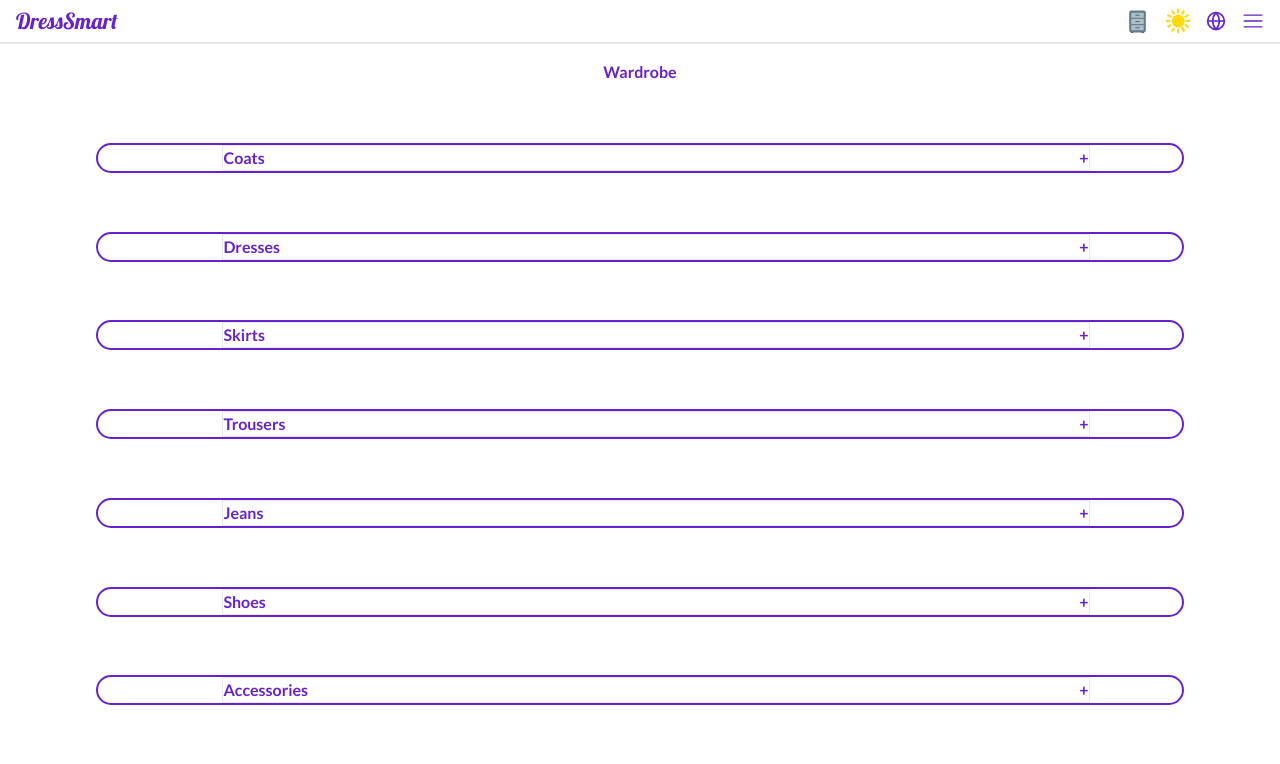
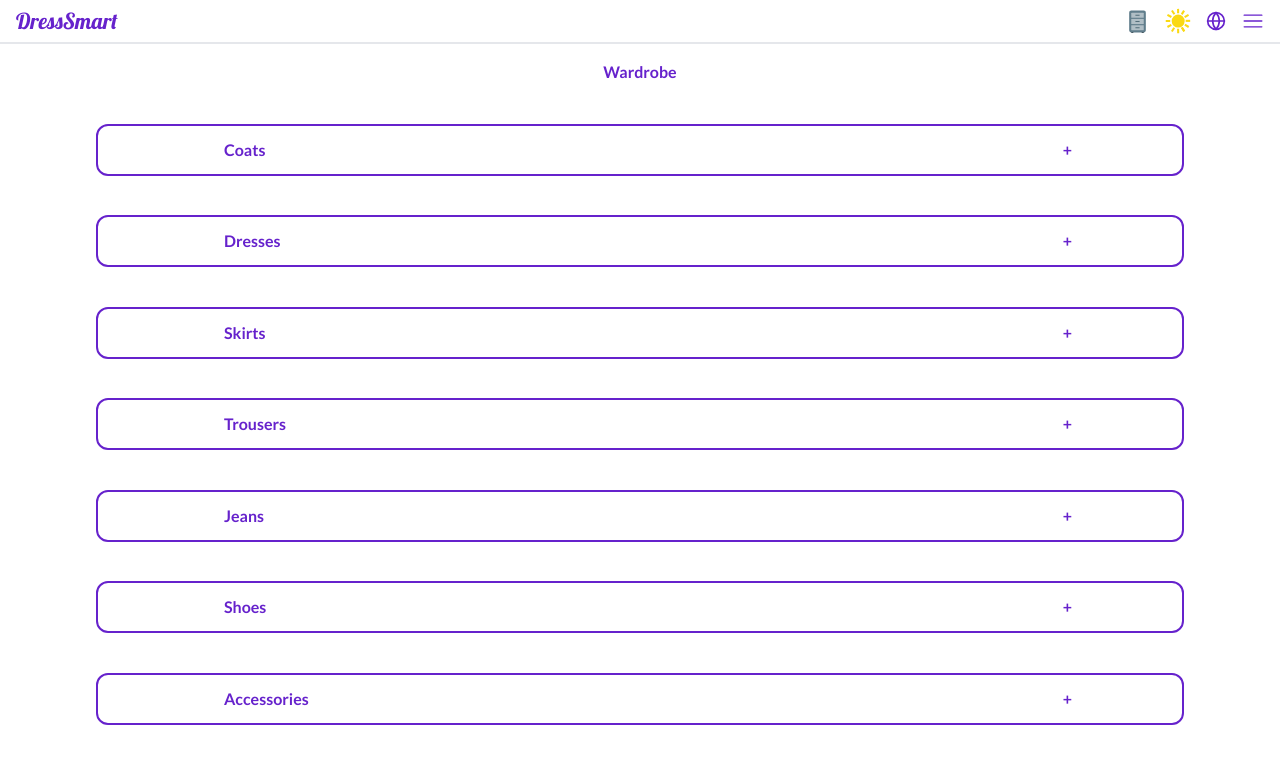
Before and after one commit to Xiaoru-Sun/dress-smart-fe, a React (Vite) app: page /wardrobe in a window 1280 px wide. Shown: the top 764 px of the page. Built offline with nearby package versions, Linux system fonts and the light colour scheme.

Commit message:
uses index, subIndex state to control dropdowns

```diff
--- a/src/components/WardrobeList.tsx
+++ b/src/components/WardrobeList.tsx
@@ -3,55 +3,70 @@ import { useEffect, useRef, useState } from "react";
 
 type categoryObject = { category: string; subCategory: string[] };
 type WardrobeProp = { wardrobeData: categoryObject[] };
+let IndexProp: number;
 
 const WardrobeList = ({ wardrobeData }: WardrobeProp) => {
-  const [toggledCategoryCardIndex, setToggledCategoryCardIndex] = useState<
-    null | number
-  >(null);
+  const [categoryIndex, setCategoryIndex] = useState(null);
+  const [subCategoryIndex, setSubcategoryIndex] = useState(null);
 
-  const handleToggle = (index: number) => {
-    setToggledCategoryCardIndex(
-      toggledCategoryCardIndex === index ? null : index
+  const handleClickCategory = (index) => {
+    setCategoryIndex((categoryIndex) =>
+      index === categoryIndex ? null : index
+    );
+    setSubcategoryIndex(null);
+  };
+
+  const handleSubCategoryIndex = (subIndex) => {
+    setSubcategoryIndex((subCategoryIndex) =>
+      subCategoryIndex === subIndex ? null : subIndex
     );
   };
 
-  const dropDownRefs = useRef([]);
-
-  useEffect(() => {
-    const handleClickOutside = (e: React.ChangeEvent<HTMLInputElement>) => {
-      console.log(e.target);
-      if (toggledCategoryCardIndex !== null) {
-        const currentDropdownRef =
-          dropDownRefs.current[toggledCategoryCardIndex];
-        if (currentDropdownRef && !currentDropdownRef.contains(e.target)) {
-          setToggledCategoryCardIndex(null);
-        }
-      }
-    };
-    document.addEventListener("click", handleClickOutside);
-    return () => {
-      document.removeEventListener("click", handleClickOutside);
-    };
-  });
-  console.log(toggledCategoryCardIndex);
-
   return (
-    <div className="h-[85%] w-[85%] flex flex-col justify-evenly">
-      {wardrobeData.map((categoryObject, index) => {
-        return (
-          <CategoryCard
-            categoryObject={categoryObject}
-            handleToggle={() => {
-              console.log("log category index", index);
-              handleToggle(index);
-            }}
-            ref={(instance) => (dropDownRefs.current[index] = instance)}
-            isToggled={index === toggledCategoryCardIndex}
-            index={index}
-          />
-        );
-      })}
-    </div>
+    <>
+      <div className="h-[85%] w-[85%] flex flex-col justify-evenly">
+        {wardrobeData.map((categoryObject, index) => (
+          <div key={index}>
+            <div className="flex items-center justify-center rounded-xl border-secondary border-solid border-2 p-3">
+              <button
+                className="w-[80%] h-full flex justify-between ml-4 text-secondary font-semibold"
+                onClick={() => {
+                  console.log(index);
+                  handleClickCategory(index);
+                }}
+              >
+                <span> {categoryObject.category}</span>
+                <span>{index === categoryIndex ? "-" : "+"}</span>
+              </button>
+            </div>
+            <div>
+              {categoryObject.subCategory.map((subCategory, subIndex) => (
+                <div
+                  key={subIndex}
+                  className={`${
+                    index === categoryIndex ? "visible" : "hidden"
+                  }`}
+                >
+                  <div className="flex items-center justify-center rounded-xl border-primary border-solid border-2 p-3">
+                    <button
+                      className="w-[80%] h-full flex justify-between ml-4 text-secondary font-semibold"
+                      onClick={() => {
+                        handleSubCategoryIndex(subIndex);
+                      }}
+                    >
+                      <span>
+                        {subCategory} {categoryObject.category}{" "}
+                      </span>
+                      <span>{subCategoryIndex === subIndex ? "-" : "+"}</span>
+                    </button>
+                  </div>
+                </div>
+              ))}
+            </div>
+          </div>
+        ))}
+      </div>
+    </>
   );
 };
 
```
